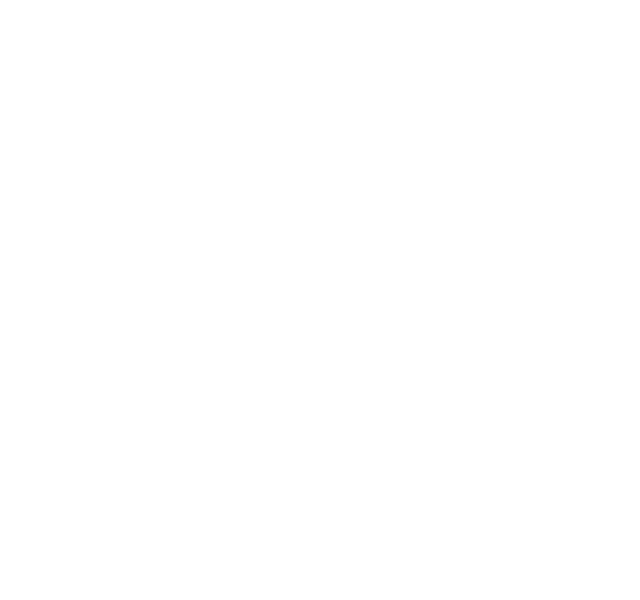
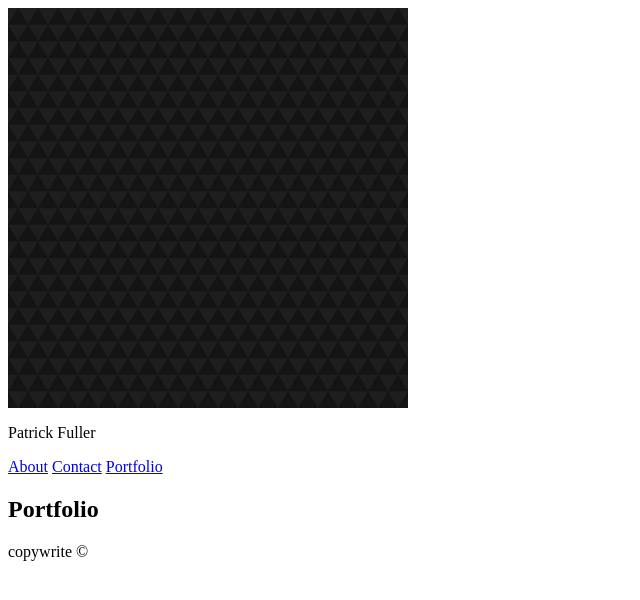
Before and after one commit to fullerpa/Basic-Portfolio, a plain HTML site: page portfolio.html in a window 1280 px wide. Shown: the whole page, without its empty margins (0-640 px from the left). Drawn offline with Linux system fonts and the light colour scheme; files that its build step writes are made by us from their sources.

Commit message:
Basic-Portfolio

```diff
--- a/contact.html
+++ b/contact.html
@@ -4,7 +4,7 @@
         <meta charset="UTF-8">
         <title>Patrick Fuller - Portfolio</title>
         <link rel="reset" href="assets/reset.css">
-        <link rel="stylesheet" style="text/css" href="assets/style.css">
+        <link rel="stylesheet" type="text/css" href="assets/style.css">
     </head>
     <body>
         <!-- This is the backgroung image -->
@@ -23,13 +23,12 @@
             <a class="contact" href="contact.html">Contact</a>
             <a class="portfolio" href="portfolio.html">Portfolio</a>
         </nav>
-
         <!-- This is the container for the Contact section -->
         <section>
             <h1>Contact</h1>
             <div class="contact_form">
                 <!-- Allows the form to hold information. -->
-                <form action="action_page.phb">
+                <form action="action_page.php">
                     <!-- Allows for css to pick labels and placeholder helps further define on page -->
                     <label for="name">Name:</label><br>
                     <input type="text" id="name" name="Name" placeholder="Your Name.."><br>
@@ -44,7 +43,6 @@
             </div>
 
         </section>
-
         <!-- Container for the footer and bottom page css -->
         <footer>
             <div class="footer">
--- a/portfolio.html
+++ b/portfolio.html
@@ -0,0 +1,39 @@
+<!Doctype>
+<html>
+    <head>
+        <meta charset="UTF-8">
+        <title>Patrick Fuller - Portfolio</title>
+        <link rel="reset" href="assets/reset.css">
+        <link rel="stylesheet" type="style/css" href="assets/style.css">
+    </head>
+    <body>
+        <!-- This is the backgroung image -->
+        <img class="dark_triangles" src="assets/images/dark-triangles.img.png" alt="Dark Triangles">
+        <header>
+            <!-- This is the header container for css -->
+            <div class="header">
+                <p>
+                    Patrick Fuller
+                </p>
+            </div>
+        </header>
+        <!-- This needs more work to set up for css -->
+        <nav>
+            <a class="about" href="index.html">About</a>
+            <a class="contact" href="contact.html">Contact</a>
+            <a class="portfolio" href="portfolio.html">Portfolio</a>
+        </nav>
+        <!-- This is the container for the About Me section -->
+        <section>
+            <h1>Portfolio</h1>
+
+
+        </section>
+        <!-- Container for the footer and bottom page css -->
+        <footer>
+            <div class="footer">
+                <p>copywrite &#169</p>
+            </div>
+        </footer>
+    </body>
+</html>
```
